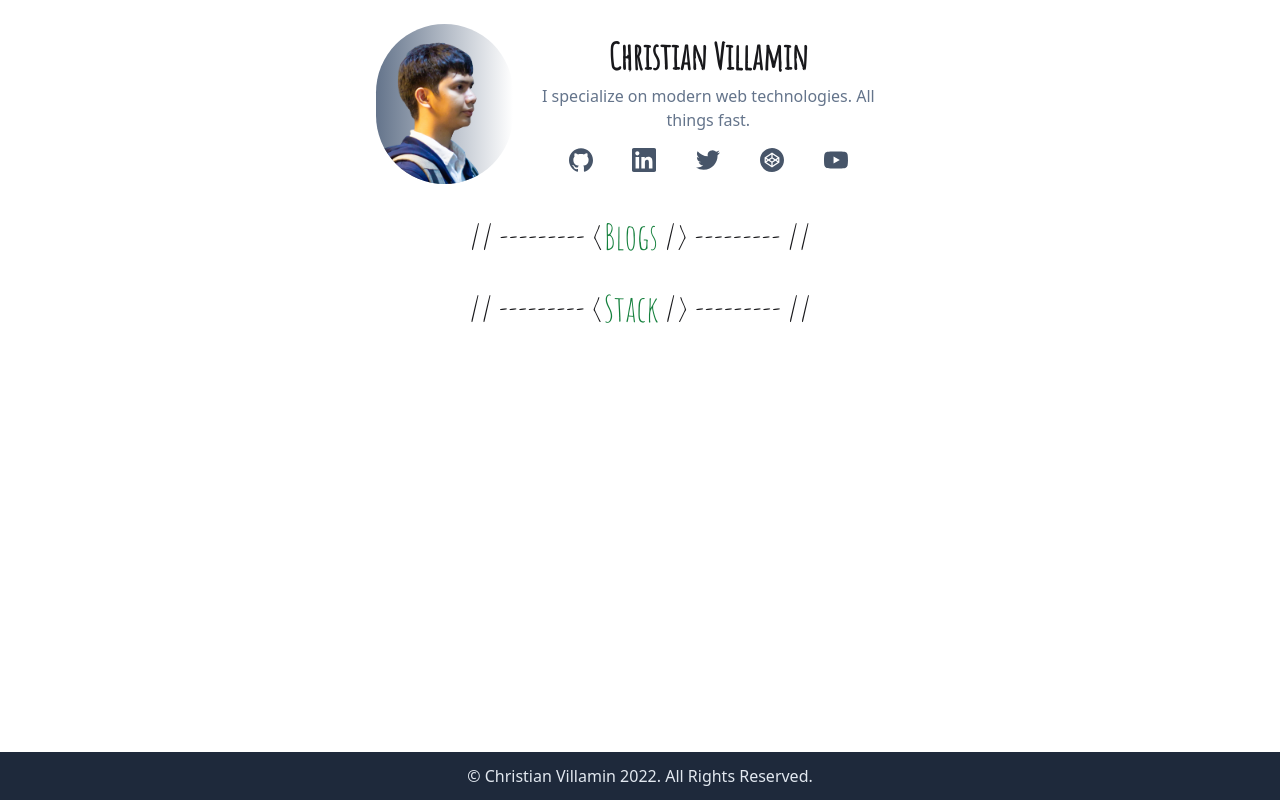
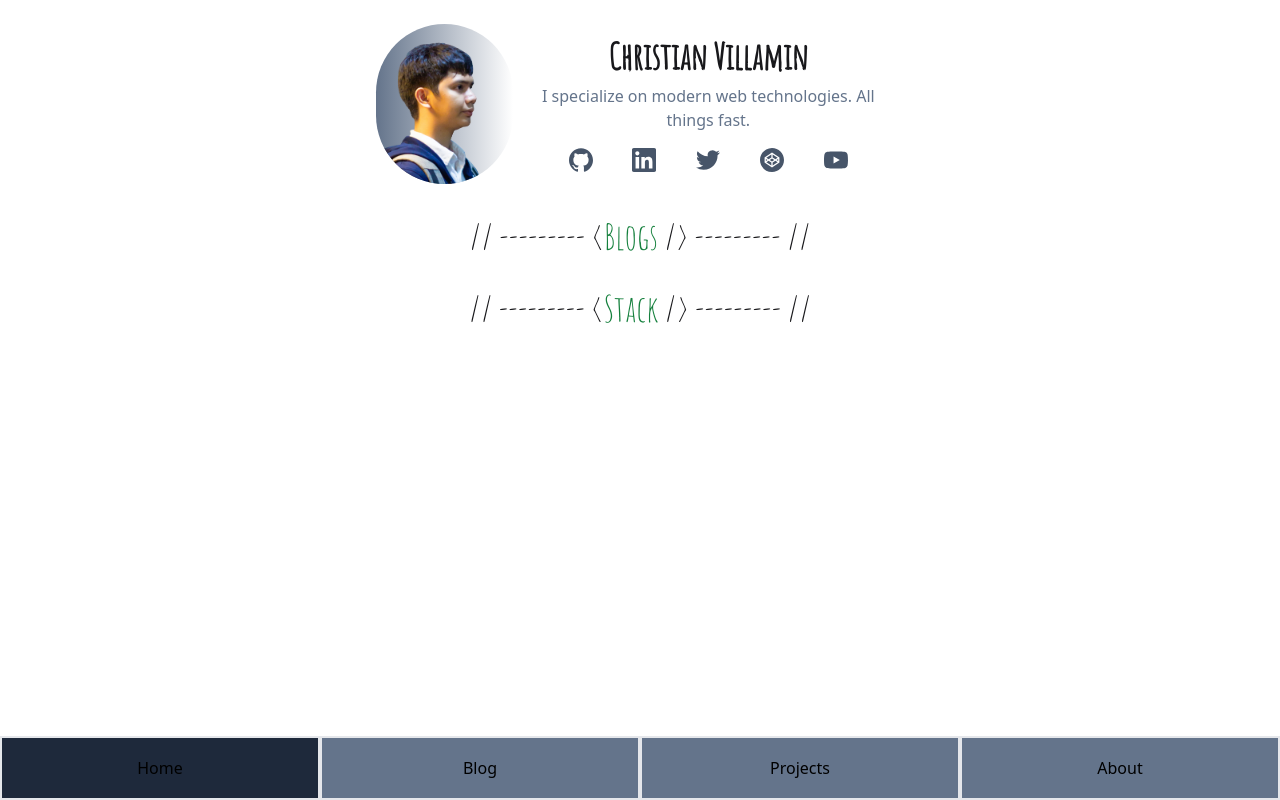
Before and after one commit to codekcv/personal-website, a Next.js app: page / in a window 1280 px wide. Built offline with nearby package versions, Linux system fonts and the light colour scheme.

Commit message:
feat: init sticky navbar

```diff
--- a/src/components/Layout.tsx
+++ b/src/components/Layout.tsx
@@ -1,5 +1,6 @@
 import { FC } from "react";
 import Footer from "./Footer";
+import Navbar from "./Navbar";
 
 type Props = {
   children: JSX.Element;
@@ -8,6 +9,7 @@ type Props = {
 const Layout: FC<Props> = ({ children }) => {
   return (
     <div className="min-h-screen flex flex-col">
+      <Navbar />
       <main className="flex-grow max-w-3xl mx-auto">{children}</main>
       <Footer />
     </div>
--- /dev/null
+++ b/src/components/Navbar.tsx
@@ -0,0 +1,50 @@
+import Link from "next/link";
+import { useRouter } from "next/router";
+import type { FC } from "react";
+
+const menuStyle =
+  "w-full border-2 flex-grow h-16 flex justify-center items-center";
+
+const menus = [
+  {
+    name: "Home",
+    link: "/",
+  },
+  {
+    name: "Blog",
+    link: "/blog",
+  },
+  {
+    name: "Projects",
+    link: "/projects",
+  },
+  {
+    name: "About",
+    link: "/about",
+  },
+];
+
+const Navbar: FC = () => {
+  const router = useRouter();
+
+  const isActiveRoute = (route: string) => {
+    return router.asPath === route ? "bg-slate-800" : "bg-slate-500";
+  };
+
+  return (
+    <nav className="fixed bottom-0 h-16 bg-slate-500 w-screen flex justify-evenly items-center">
+      <ul className="flex justify-between items-center flex-grow">
+        {menus.map((menu) => (
+          <li
+            className={`${menuStyle} ${isActiveRoute(menu.link)}`}
+            key={menu.name}
+          >
+            <Link href={menu.link}>{menu.name}</Link>
+          </li>
+        ))}
+      </ul>
+    </nav>
+  );
+};
+
+export default Navbar;
```
